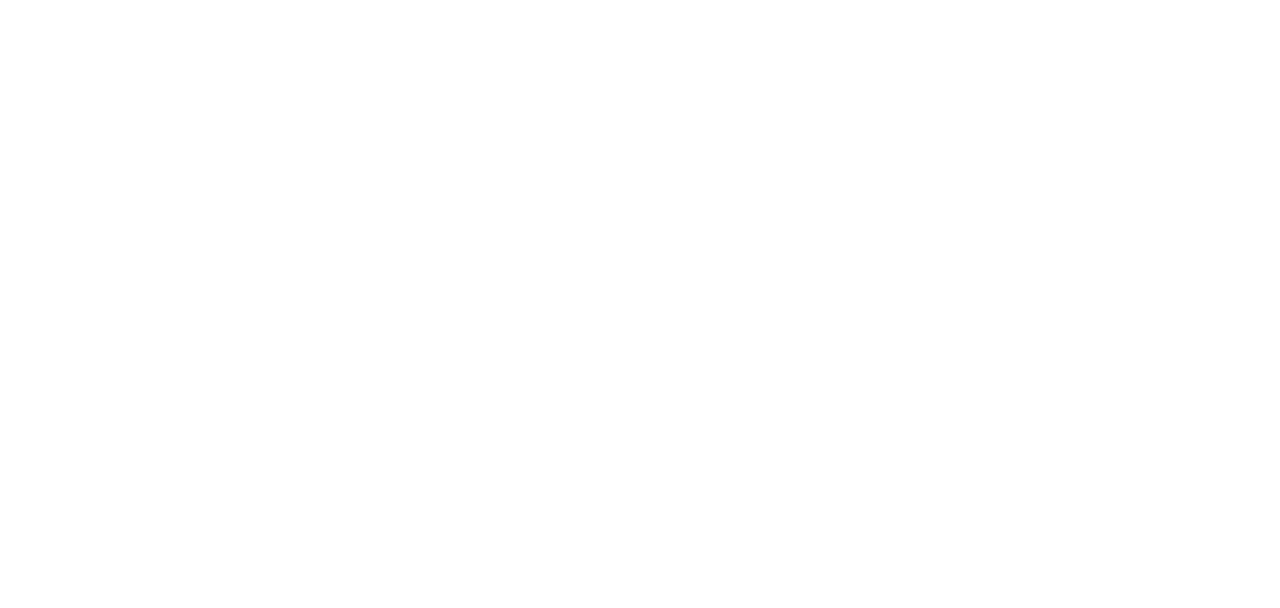
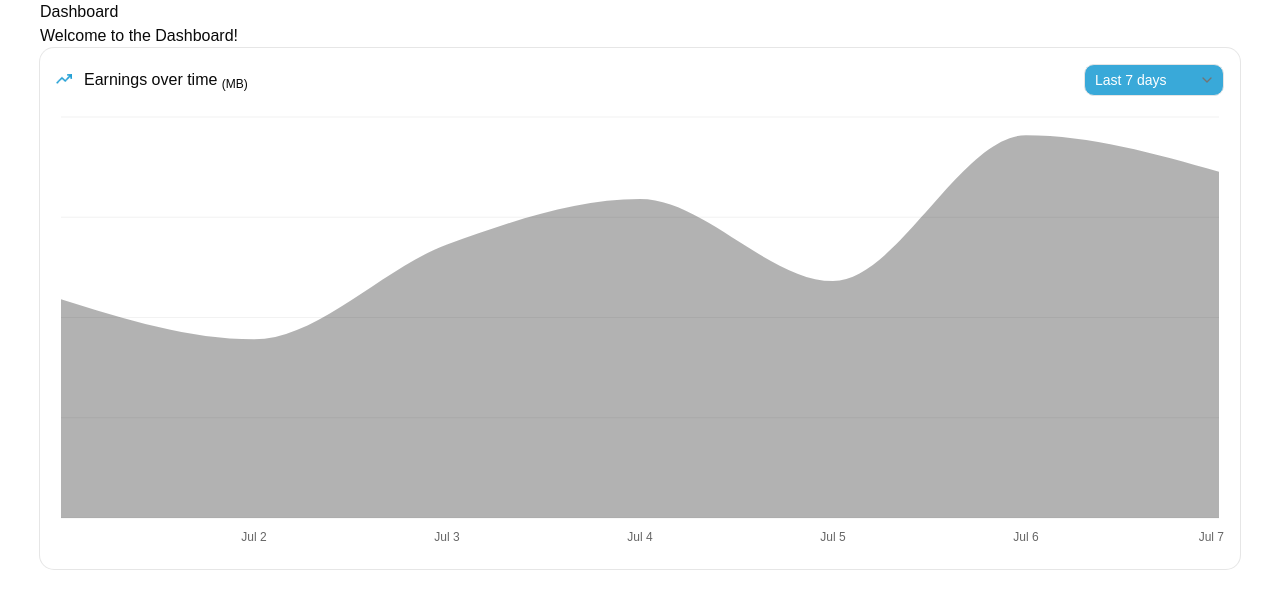
Before and after one commit to Tenney-olarh/TADAT, a React (Vite) app: page /home in a window 1280 px wide. Before the commit this address had no page. Shown: the top 608 px of the page. Built offline with nearby package versions, Linux system fonts and the light colour scheme.

Commit message:
corrected some naming errors

```diff
--- a/src/App.jsx
+++ b/src/App.jsx
@@ -2,14 +2,14 @@ import {Routes,Route} from 'react-router-dom';
 import Landing from './Pages/Landing';
 import Signup from './Pages/Signup';
 import Login from './Pages/Login';
-import Dashboard from './Pages/Dashboard';
+import Home from './Pages/Home';
 function App() {
     return (
       <Routes>
         <Route path="/" element={<Landing />} />
         <Route path="signup" element={<Signup />} />
         <Route path="login" element={<Login />} />
-        <Route path="dashboard" element={<Dashboard />} />
+        <Route path="home" element={<Home/>} />
       </Routes>
     );
 }
--- a/src/Pages/Dashboard.jsx
+++ b/src/Pages/Home.jsx
@@ -1,5 +1,5 @@
-import { EarningsChart } from "@/Components/Dashboard/EarningChart";
-const Dashboard = () => {
+import { EarningsChart } from "@/Components/HomePage/EarningChart";
+const home = () => {
   return (
     <div className="px-10">
       <h1>Dashboard</h1>
@@ -8,4 +8,4 @@ const Dashboard = () => {
     </div>
   );
 };
-export default Dashboard;
+export default home;
```
Also changed, not shown: src/Components/HomePage/EarningChart.jsx (renamed from src/Components/Dashboard/EarningChart.jsx).
